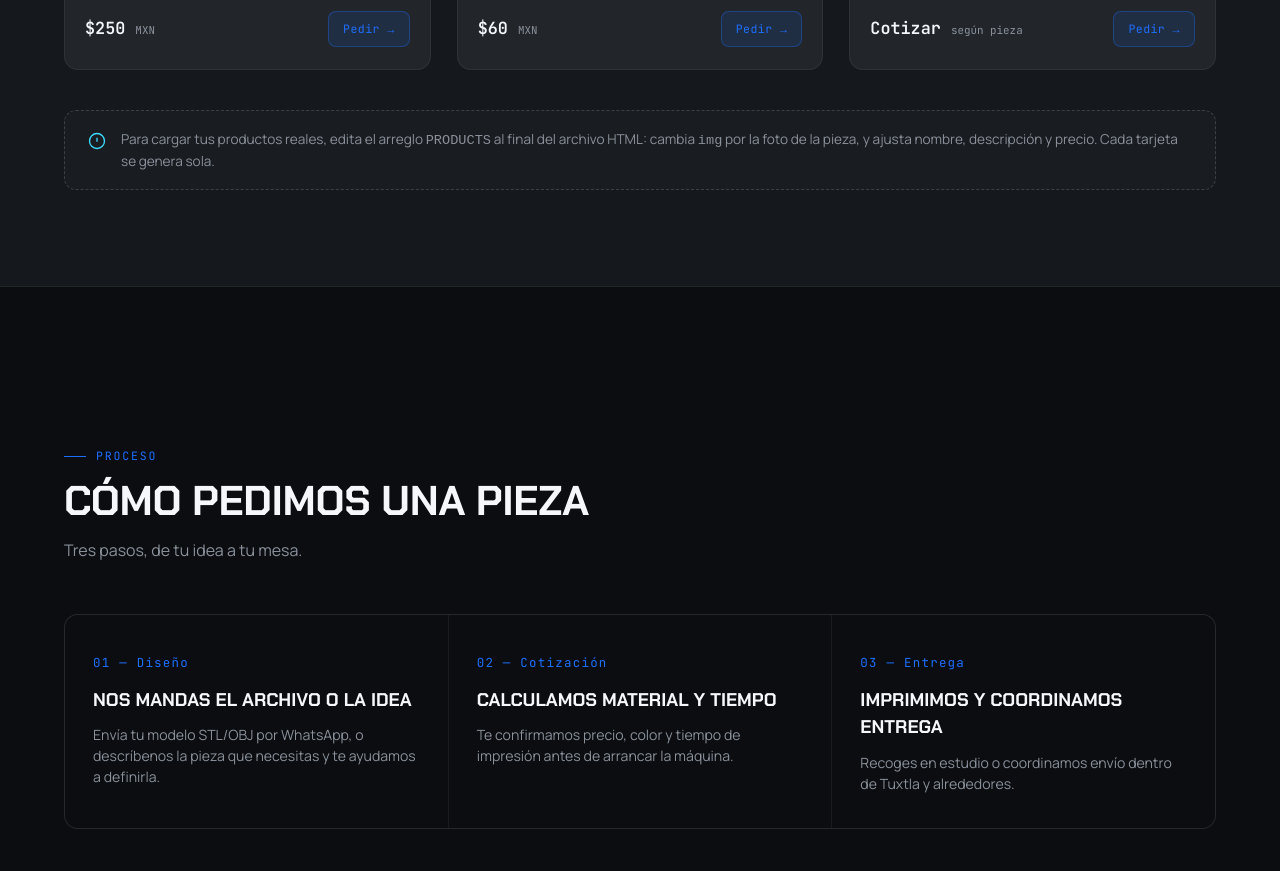
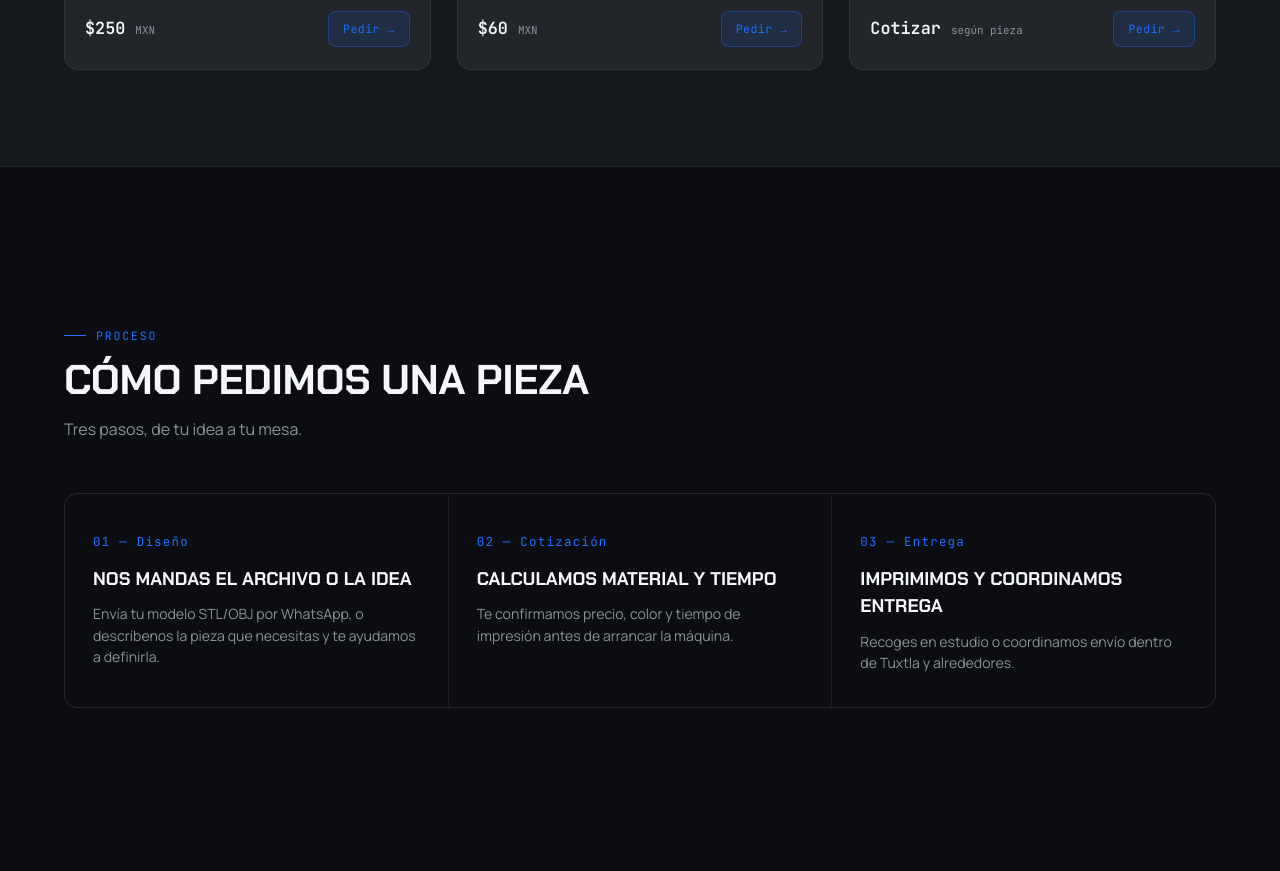
Before and after one commit to Humberto100/pulsomaker, a plain HTML site: page index.html in a window 1280 px wide. Shown: the part 2014-2885 px from the top of the page. Drawn offline with Linux system fonts and the light colour scheme.

Commit message:
Remove catalog note section from index.html
Removed catalog note section with instructions for editing products.

```diff
--- a/index.html
+++ b/index.html
@@ -325,10 +325,7 @@
 
   <div class="catalog-grid" id="catalogGrid"></div>
 
-  <div class="catalog-note">
-    <svg viewBox="0 0 24 24" fill="none" stroke="currentColor" stroke-width="1.6"><circle cx="12" cy="12" r="9"/><path d="M12 8v5M12 16h.01"/></svg>
-    <div>Para cargar tus productos reales, edita el arreglo <code>PRODUCTS</code> al final del archivo HTML: cambia <code>img</code> por la foto de la pieza, y ajusta nombre, descripción y precio. Cada tarjeta se genera sola.</div>
-  </div>
+
 </section>
 
 <div class="divider"><svg viewBox="0 0 680 64" preserveAspectRatio="none"><path class="divider-path" d="M0 32 L280 32 L296 14 L312 50 L328 22 L344 40 L360 32 L680 32"/></svg></div>
```
